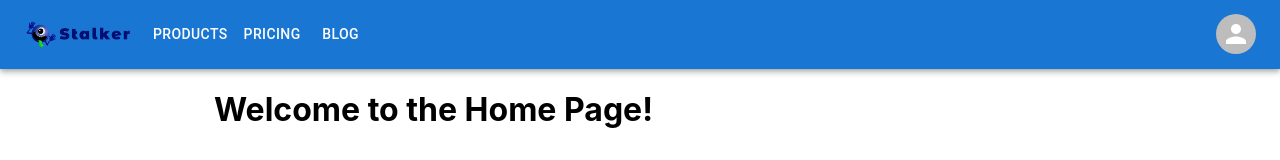
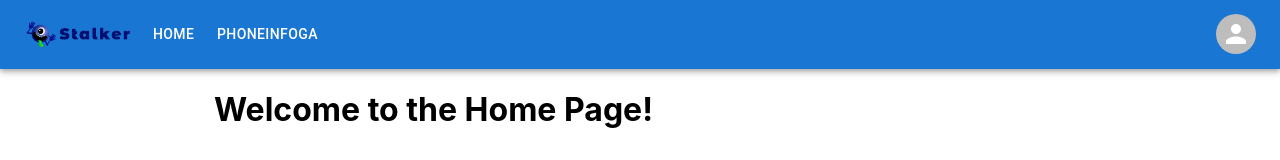
Before and after one commit to hirusha-adi/Stalker, a React (Create React App) app in the folder stalker/: page / in a window 1280 px wide. Shown: the top 160 px of the page. Built offline with nearby package versions, Linux system fonts and the light colour scheme.

Commit message:
update navigation URLs

```diff
--- a/stalker/src/components/NavBar.js
+++ b/stalker/src/components/NavBar.js
@@ -1,34 +1,30 @@
-import * as React from 'react';
+import React from 'react';
 import AppBar from '@mui/material/AppBar';
 import Box from '@mui/material/Box';
 import Toolbar from '@mui/material/Toolbar';
 import IconButton from '@mui/material/IconButton';
 import Typography from '@mui/material/Typography';
 import Menu from '@mui/material/Menu';
-import MenuIcon from '@mui/icons-material/Menu';
 import Container from '@mui/material/Container';
 import Avatar from '@mui/material/Avatar';
 import Button from '@mui/material/Button';
 import Tooltip from '@mui/material/Tooltip';
 import MenuItem from '@mui/material/MenuItem';
 import AdbIcon from '@mui/icons-material/Adb';
+import { Link } from 'react-router-dom';
 
 const NavBar = () => {
-    const pages = ['Products', 'Pricing', 'Blog'];
+    const navItems = [
+        { name: 'Home', link: '/' },
+        { name: 'PhoneInfoga', link: '/phoneinfoga' },
+    ];
+
     const settings = ['Profile', 'Account', 'Dashboard', 'Logout'];
 
-    const [anchorElNav, setAnchorElNav] = React.useState(null);
     const [anchorElUser, setAnchorElUser] = React.useState(null);
 
-    const handleOpenNavMenu = (event) => {
-        setAnchorElNav(event.currentTarget);
-    };
     const handleOpenUserMenu = (event) => {
         setAnchorElUser(event.currentTarget);
-    };
-
-    const handleCloseNavMenu = () => {
-        setAnchorElNav(null);
     };
 
     const handleCloseUserMenu = () => {
@@ -39,44 +35,21 @@ const NavBar = () => {
         <AppBar position="static">
             <Container maxWidth="xl">
                 <Toolbar disableGutters>
-                    <img src="/logo-with-text.png" alt="Logo" style={{ height: '30px', marginRight: '10px' }} /> {/* Adjust the styling as needed */}
+                    <img src="/logo-with-text.png" alt="Logo" style={{ height: '30px', marginRight: '10px' }} />
 
-                    <Box sx={{ flexGrow: 1, display: { xs: 'flex', md: 'none' } }}>
-                        <IconButton
-                            size="large"
-                            aria-label="account of current user"
-                            aria-controls="menu-appbar"
-                            aria-haspopup="true"
-                            onClick={handleOpenNavMenu}
-                            color="inherit"
-                        >
-                            <MenuIcon />
-                        </IconButton>
-                        <Menu
-                            id="menu-appbar"
-                            anchorEl={anchorElNav}
-                            anchorOrigin={{
-                                vertical: 'bottom',
-                                horizontal: 'left',
-                            }}
-                            keepMounted
-                            transformOrigin={{
-                                vertical: 'top',
-                                horizontal: 'left',
-                            }}
-                            open={Boolean(anchorElNav)}
-                            onClose={handleCloseNavMenu}
-                            sx={{
-                                display: { xs: 'block', md: 'none' },
-                            }}
-                        >
-                            {pages.map((page) => (
-                                <MenuItem key={page} onClick={handleCloseNavMenu}>
-                                    <Typography textAlign="center">{page}</Typography>
-                                </MenuItem>
-                            ))}
-                        </Menu>
+                    <Box sx={{ flexGrow: 1, display: { xs: 'none', md: 'flex' } }}>
+                        {navItems.map((item) => (
+                            <Button
+                                key={item.name}
+                                component={Link}
+                                to={item.link}
+                                sx={{ my: 2, color: 'white', display: 'block' }}
+                            >
+                                {item.name}
+                            </Button>
+                        ))}
                     </Box>
+
                     <AdbIcon sx={{ display: { xs: 'flex', md: 'none' }, mr: 1 }} />
                     <Typography
                         variant="h5"
@@ -96,17 +69,6 @@ const NavBar = () => {
                     >
                         LOGO
                     </Typography>
-                    <Box sx={{ flexGrow: 1, display: { xs: 'none', md: 'flex' } }}>
-                        {pages.map((page) => (
-                            <Button
-                                key={page}
-                                onClick={handleCloseNavMenu}
-                                sx={{ my: 2, color: 'white', display: 'block' }}
-                            >
-                                {page}
-                            </Button>
-                        ))}
-                    </Box>
 
                     <Box sx={{ flexGrow: 0 }}>
                         <Tooltip title="Open settings">
@@ -141,6 +103,6 @@ const NavBar = () => {
             </Container>
         </AppBar>
     );
-}
+};
 
 export default NavBar;
```
